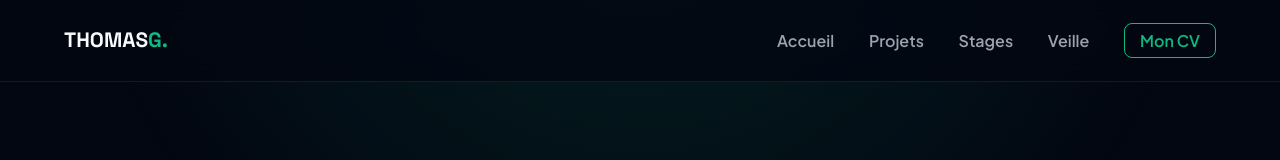
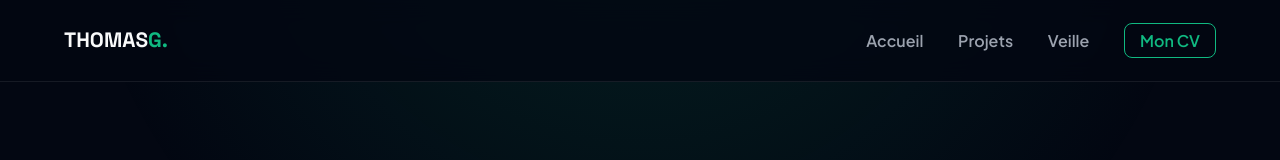
Before and after one commit to thomasgougeon01/thomasgougeon01.github.io, a plain HTML site: page index.html in a window 1280 px wide. Shown: the top 160 px of the page. Drawn offline with nearby package versions, Linux system fonts and the light colour scheme.

Commit message:
Update index.html

```diff
--- a/index.html
+++ b/index.html
@@ -209,7 +209,6 @@
         <nav>
             <a href="#main">Accueil</a>
             <a href="#competences">Projets</a>
-            <a href="#stages">Stages</a>
             <a href="#veille">Veille</a>
             <a href="cv.html" class="nav-cv">Mon CV</a>
         </nav>
```
